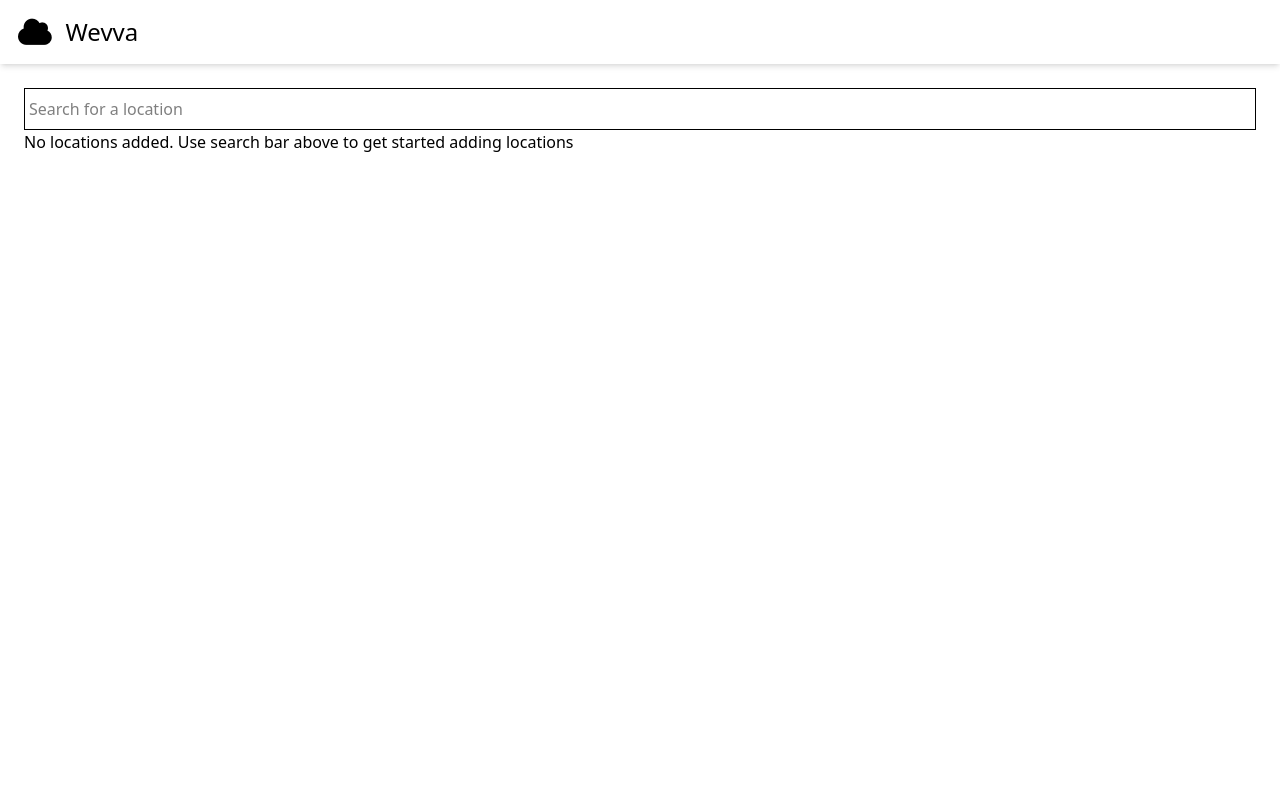
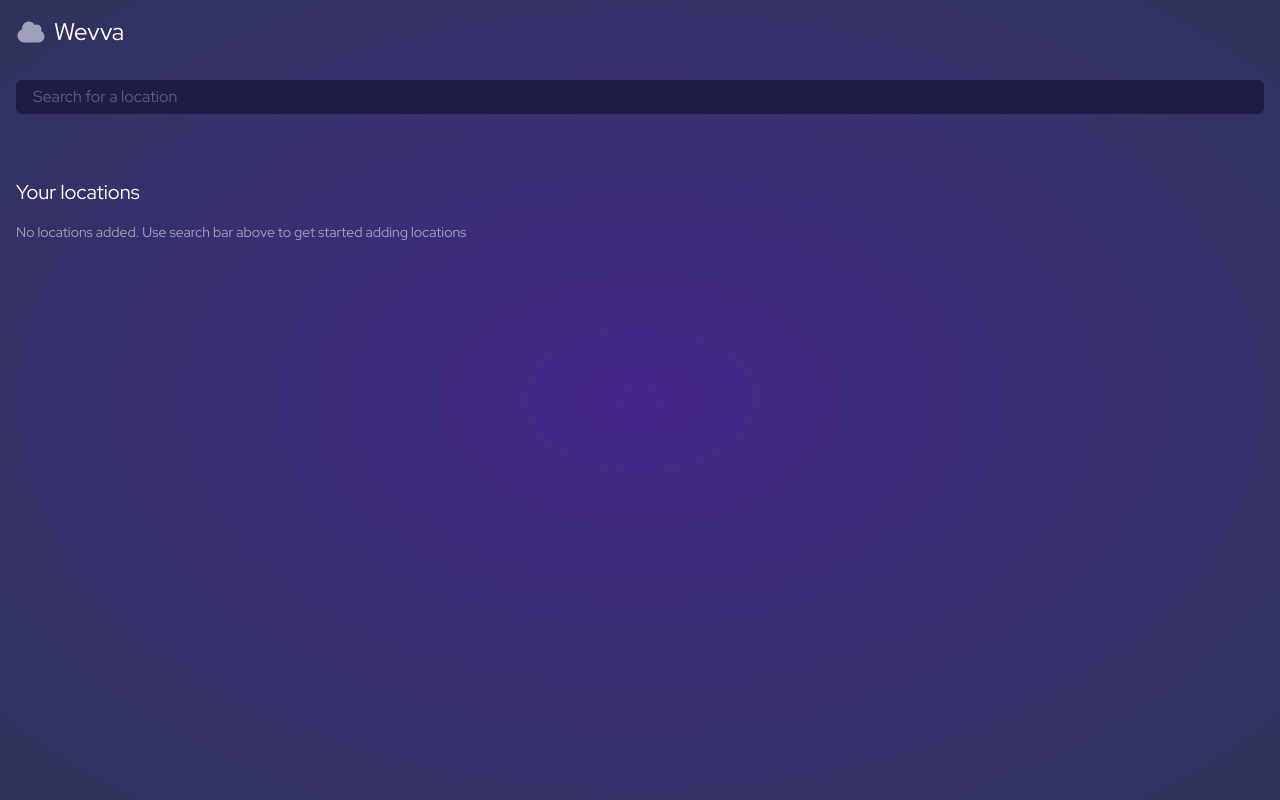
Before and after one commit to smartinuk88/vue-weather-app, a Vue app: page / in a window 1280 px wide. Built offline with nearby package versions, Linux system fonts and the light colour scheme.

Commit message:
Style HomeView and PlaceCards

```diff
--- a/index.html
+++ b/index.html
@@ -10,8 +10,14 @@
       crossorigin="anonymous"
       referrerpolicy="no-referrer"
     />
+    <link rel="preconnect" href="https://fonts.googleapis.com" />
+    <link rel="preconnect" href="https://fonts.gstatic.com" crossorigin />
+    <link
+      href="https://fonts.googleapis.com/css2?family=Red+Hat+Display:ital,wght@0,300..900;1,300..900&display=swap"
+      rel="stylesheet"
+    />
     <meta name="viewport" content="width=device-width, initial-scale=1.0" />
-    <title>Vite App</title>
+    <title>Wevva</title>
   </head>
   <body>
     <div id="app"></div>
--- a/src/App.vue
+++ b/src/App.vue
@@ -1,5 +1,5 @@
 <template>
-  <div class="flex flex-col min-h-screen">
+  <div class="flex flex-col min-h-screen bg-radial from-pagePrimary to-pageSecondary font-display">
     <SiteNavigation />
     <RouterView />
   </div>
--- a/src/assets/tailwind.css
+++ b/src/assets/tailwind.css
@@ -1,5 +1,20 @@
 @import 'tailwindcss';
 
 @theme {
-  --color-test: #777;
+  --font-display: 'Red Hat Display', 'sans-serif';
+
+  --color-pagePrimary: #45278b;
+  --color-pageSecondary: #2e335a;
+  --color-searchPrimary: #2e335a;
+  --color-searchSecondary: #1c1b33;
+  --color-textPrimary: #fff;
+  --color-textSecondary: rgba(235, 235, 245, 0.6);
+  --color-textTertiary: rgba(235, 235, 245, 0.3);
+  --color-textQuaternary: rgba(235, 235, 245, 0.18);
+  --color-weatherPrimary: #48319d;
+  --color-weatherSecondary: #1f1d47;
+  --color-weatherTertiary: #c427fb;
+  --color-weatherQuaternary: #e0d9ff;
+  --color-cardPrimary: #5936b4;
+  --color-cardSecondary: #362a84;
 }
--- a/src/components/PlaceCard.vue
+++ b/src/components/PlaceCard.vue
@@ -8,18 +8,27 @@ defineProps({
 </script>
 
 <template>
-  <div class="flex items-center p-6 rounded-md cursor-pointer">
-    <div class="flex flex-col flex-1">
-      <h2 class="text-2xl">{{ place.place }}</h2>
-      <h3 class="text-sm">{{ place.region }}, {{ place.country }}</h3>
+  <div class="relative">
+    <div
+      class="flex items-center justify-between pt-10 pb-4 px-6 rounded-4xl cursor-pointer bg-gradient-to-r from-cardPrimary to-cardSecondary [clip-path:polygon(0_0,100%_50%,100%_100%,0%_100%)]"
+    >
+      <div class="flex flex-col flex-1">
+        <p class="text-6xl text-textPrimary">{{ Math.round(place.weather.main.temp) }}&deg;</p>
+        <p class="text-sm text-textTertiary">
+          H: {{ Math.round(place.weather.main.temp_max) }}&deg; L:
+          {{ Math.round(place.weather.main.temp_min) }}&deg;
+        </p>
+        <h2 class="text-textPrimary">{{ place.place }}, {{ place.country }}</h2>
+      </div>
+      <div class="self-end">
+        <p class="text-sm text-textPrimary">{{ place.weather.weather[0].description }}</p>
+      </div>
     </div>
-    <div class="flex items-center gap-4">
-      <img
-        class="w-[50px] h-auto"
-        :src="`https://openweathermap.org/img/wn/${place.weather.weather[0].icon}@2x.png`"
-        alt="weather icon"
-      />
-      <p class="text-2xl">{{ Math.round(place.weather.main.temp) }}&deg;</p>
-    </div>
+
+    <img
+      class="absolute -top-4 right-0 w-[160px] h-auto"
+      :src="`https://openweathermap.org/img/wn/${place.weather.weather[0].icon}@2x.png`"
+      alt="weather icon"
+    />
   </div>
 </template>
--- a/src/components/PlaceList.vue
+++ b/src/components/PlaceList.vue
@@ -48,11 +48,15 @@ const goToPlaceView = (place) => {
 </script>
 
 <template>
-  <div v-for="place in savedPlaces" :key="place.id">
-    <PlaceCard :place="place" @click="goToPlaceView(place)" />
+  <div>
+    <div class="flex flex-col gap-4">
+      <div v-for="place in savedPlaces" :key="place.id">
+        <PlaceCard :place="place" @click="goToPlaceView(place)" />
+      </div>
+    </div>
+
+    <p class="text-textSecondary text-sm" v-if="savedPlaces.length === 0">
+      No locations added. Use search bar above to get started adding locations
+    </p>
   </div>
-
-  <p v-if="savedPlaces.length === 0">
-    No locations added. Use search bar above to get started adding locations
-  </p>
 </template>
--- a/src/components/SiteNavigation.vue
+++ b/src/components/SiteNavigation.vue
@@ -35,12 +35,12 @@ const addPlace = () => {
 
 <template>
   <div>
-    <header class="sticky top-0 shadow-md">
-      <nav class="flex p-4 flex-col sm:flex-row items-center">
+    <header class="sticky top-0">
+      <nav class="flex p-4 items-center justify-between">
         <RouterLink :to="{ name: 'home' }">
-          <div class="flex items-center gap-3">
-            <i class="fa-solid fa-cloud text-3xl"></i>
-            <p class="text-2xl">Wevva</p>
+          <div class="flex items-center gap-2">
+            <i class="fa-solid fa-cloud text-2xl text-textSecondary"></i>
+            <p class="text-2xl text-textPrimary">Wevva</p>
           </div>
         </RouterLink>
         <div class="flex flex-1 justify-end">
--- a/src/views/HomeView.vue
+++ b/src/views/HomeView.vue
@@ -46,16 +46,18 @@ const previewPlace = (searchResult) => {
 </script>
 
 <template>
-  <main class="p-2">
-    <div class="p-4">
+  <main class="p-4">
+    <div>
+      <div class="mb-12">
         <input
           type="text"
           v-model="searchQuery"
           @input="getSearchResults"
           placeholder="Search for a location"
-        class="py-2 px-1 w-full bg-transparent border focus:outline-none focus:shadow-md"
+          class="px-4 py-1 w-full bg-weatherSecondary text-textSecondary border border-weatherSecondary inset-shadow-sm rounded-md focus:outline-none focus:border-weatherQuaternary mb-4"
         />
-      <ul v-if="mapboxSearchResults" class="w-full p-4">
+
+        <ul v-if="mapboxSearchResults" class="w-full flex flex-col gap-2">
           <p v-if="searchError">Sorry, an error occurred. Please try again</p>
           <p v-if="!searchError && mapboxSearchResults.length === 0">
             No results match your query. Use a different search term
@@ -65,12 +67,16 @@ const previewPlace = (searchResult) => {
               v-for="searchResult in mapboxSearchResults"
               @click="previewPlace(searchResult)"
               :key="searchResult.id"
-            class="py-2 cursor-pointer"
+              class="px-4 py-2 cursor-pointer bg-textQuaternary opacity-95 text-sm text-textSecondary rounded-md hover:opacity-80 duration-300"
             >
               {{ searchResult.properties.full_address }}
             </li>
           </template>
         </ul>
+      </div>
+
+      <section class="">
+        <h2 class="text-xl text-textPrimary mb-4">Your locations</h2>
         <div class="flex flex-col gap-4">
           <Suspense>
             <PlaceList />
@@ -79,6 +85,7 @@ const previewPlace = (searchResult) => {
             </template>
           </Suspense>
         </div>
+      </section>
     </div>
   </main>
 </template>
```
Lines whose indentation alone changed are shown as unchanged.
